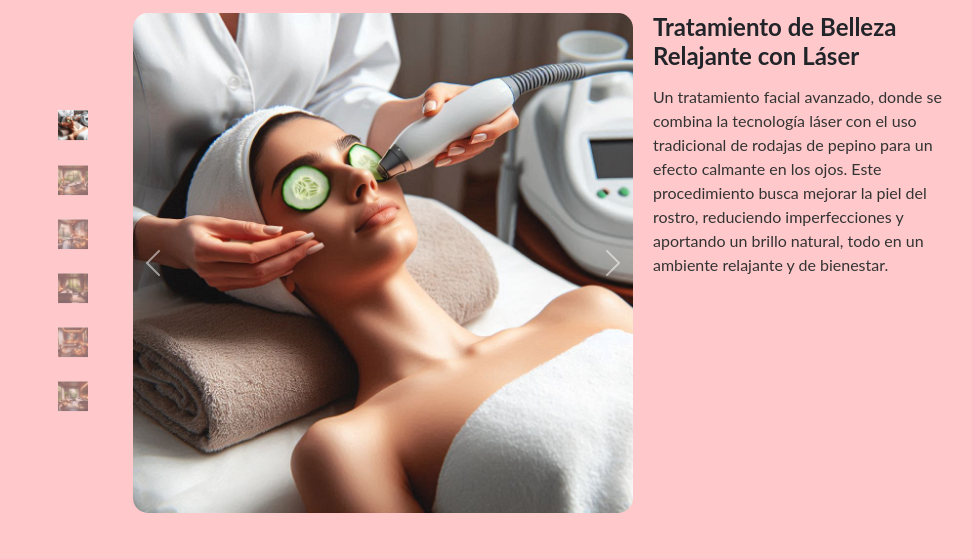
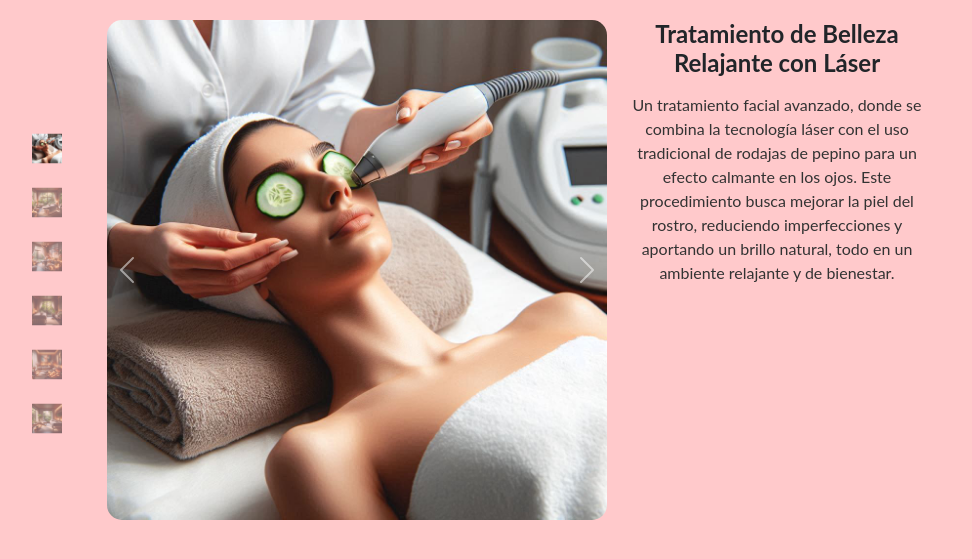
Before and after one commit to Nicoczyruk/Spa-SentirseBien-Web, a Flask app: page /gallery in a window 1280 px wide. Shown: the part 66-625 px from the top of the page, without its empty margins (123-1095 px from the left). Run offline with Flask 3, Linux system fonts and the light colour scheme; some libraries are stand-ins or nearby versions.

Commit message:
Galeria modificada

```diff
--- /dev/null
+++ b/app/static/css/gallery.css
@@ -0,0 +1,83 @@
+/* Estilos específicos para la galería */
+
+.carousel-container {
+    display: flex;
+    flex-direction: row;
+    justify-content: center;
+    align-items: flex-start;
+    margin: 20px auto;
+    width: 100%;
+}
+
+.carousel-cont {
+    width: 500px;
+    height: 500px;
+    position: relative;
+}
+
+.carousel-indicators {
+    top: 50%;
+    left: -620px;
+    transform: translateY(-50%);
+    display: flex;
+    flex-direction: column;
+    align-items: center;
+    position: absolute;
+    justify-content: space-around;
+    height: 65%;
+    z-index: 10;
+}
+
+.carousel-indicators button {
+    transition: transform 0.3s ease;
+}
+
+.carousel-indicators button:hover {
+    transform: scale(1.1);
+}
+
+.carousel-indicators img {
+    transition: transform 0.3s ease;
+}
+
+.carousel-indicators img {
+    width: 100px;
+    height: 30px;
+    display: flex;
+    border-radius: 1%;
+    margin-bottom: 10px;
+}
+
+.carousel-indicators button {
+    background-color: transparent;
+    border: none;
+    padding: 0;
+}
+
+.carousel-inner img {
+    max-width: 100%;
+    height: auto;
+    border-radius: 3%;
+}
+
+.text-container {
+    margin-left: 20px;
+    max-width: 300px;
+    text-align: center;
+}
+
+.text-container h5 {
+    font-size: 1.5rem;
+    margin-bottom: 15px;
+}
+
+.text-container p {
+    font-size: 1rem;
+    color: #333;
+}
+
+.carousel-control-prev,
+.carousel-control-next {
+    width: 40px;
+    z-index: 15;
+}
--- a/app/templates/gallery.html
+++ b/app/templates/gallery.html
@@ -6,6 +6,7 @@
     <meta name="viewport" content="width=device-width, initial-scale=1, shrink-to-fit=no" />
     <title>Galería - Sentirse Bien</title>
     <link href="{{ url_for('static', filename='css/styles.css') }}" rel="stylesheet" />
+    <link href="{{ url_for('static', filename='css/gallery.css') }}" rel="stylesheet" />
 </head>
 
 <body>
@@ -43,88 +44,6 @@
             <a class="btn btn-primary" href="#signup">Sign Up</a>
         </div>
     </nav>
-
-    <style>
-        .carousel-container {
-            display: flex;
-            margin-top: 1%;
-            margin-left: 20%;
-            margin-right: auto;
-            margin-bottom: 1%;
-        }
-
-        .carousel-cont {
-            width: 500px;
-            height: 500px;
-            position: relative;
-        }
-
-        .carousel-indicators {
-            top: 45%;
-            left: -620px;
-            transform: translateY(-47%);
-            display: flex;
-            flex-direction: column;
-            align-items: center;
-            position: absolute;
-            justify-content: space-around;
-            height: 65%;
-            z-index: 10;
-        }
-
-        .carousel-indicators button {
-            transition: transform 0.3s ease;
-        }
-
-        .carousel-indicators button:hover {
-            transform: scale(1.1);
-        }
-
-        .carousel-indicators img {
-            transition: transform 0.3s ease;
-        }
-
-        .carousel-indicators img {
-            width: 100px;
-            height: 30px;
-            display: flex;
-            border-radius: 1%;
-            margin-bottom: 10px;
-        }
-
-        .carousel-indicators button {
-            background-color: transparent;
-            border: none;
-            padding: 0;
-        }
-
-        .carousel-inner img {
-            max-width: 100%;
-            height: auto;
-            border-radius: 3%;
-        }
-
-        .text-container {
-            margin-left: 20px;
-            max-width: 300px;
-        }
-
-        .text-container h5 {
-            font-size: 1.5rem;
-            margin-bottom: 15px;
-        }
-
-        .text-container p {
-            font-size: 1rem;
-            color: #333;
-        }
-
-        .carousel-control-prev,
-        .carousel-control-next {
-            width: 40px;
-            z-index: 15;
-        }
-    </style>
 
     <div class="carousel-container">
         <div class="carousel-cont">
```
